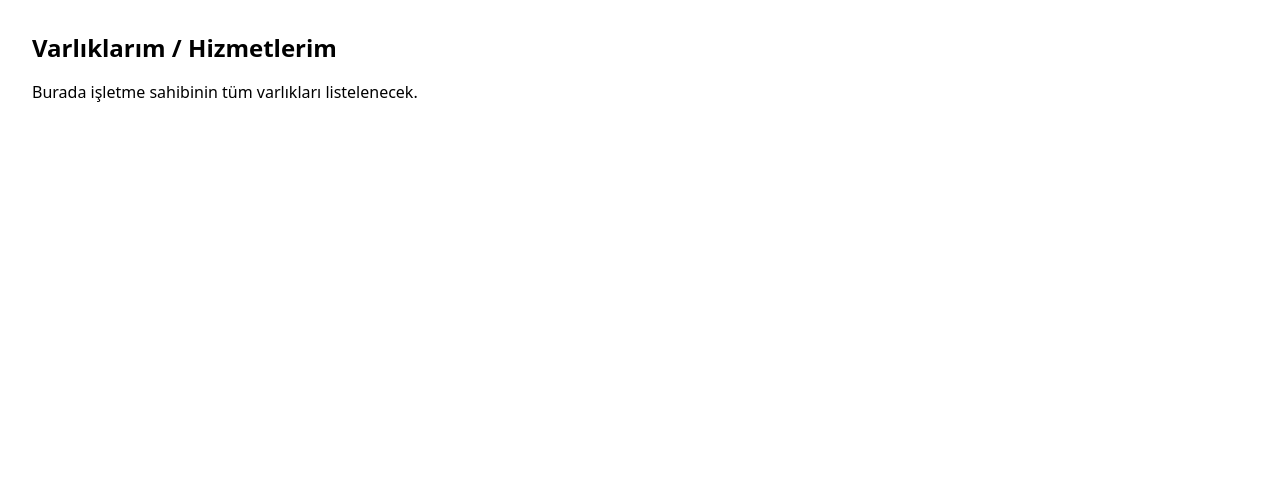
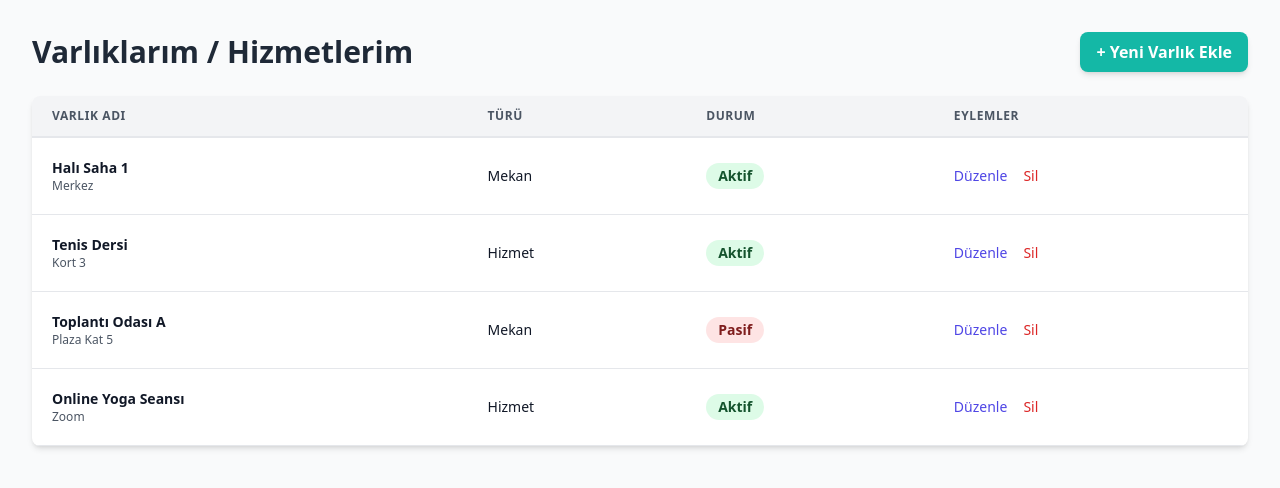
Before and after one commit to MuhammedEbrar/RandevuRezervasyonSistemi, a React (Vite) app in the folder frontend/: page /dashboard/resources in a window 1280 px wide. Shown: the top 488 px of the page. Built offline with nearby package versions, Linux system fonts and the light colour scheme.

Commit message:
feat: Varlık listeleme ve oluşturma sayfaları için arayüz oluşturuldu

```diff
--- a/frontend/src/pages/CreateResourcePage.jsx
+++ b/frontend/src/pages/CreateResourcePage.jsx
@@ -1,11 +1,85 @@
-import React from 'react';
+import React, { useState } from 'react';
+import { useNavigate } from 'react-router-dom';
 
 function CreateResourcePage() {
+  const navigate = useNavigate();
+
+  // Formdaki her bir alan için state'leri tanımlayalım
+  const [name, setName] = useState('');
+  const [description, setDescription] = useState('');
+  const [type, setType] = useState('SERVICE'); // Varsayılan olarak 'Hizmet' seçili
+
+  const handleSubmit = (event) => {
+    event.preventDefault(); // Formun sayfayı yenilemesini engelle
+    const newResource = { name, description, type };
+    console.log('Yeni Varlık Bilgileri:', newResource);
+    alert('Yeni varlık konsola yazdırıldı! (Henüz backend yok)');
+    // İleride burada backend'e istek atılacak
+  };
+
   return (
-    <div className="p-8">
-      <h1 className="text-2xl font-bold mb-4">Yeni Varlık / Hizmet Oluştur</h1>
-      <p>Burada yeni varlık ekleme formu olacak.</p>
-      {/* Form kodları buraya gelecek */}
+    <div className="p-4 sm:p-6 md:p-8 bg-gray-50 min-h-screen">
+      <div className="max-w-2xl mx-auto bg-white p-8 rounded-lg shadow-md">
+        <h1 className="text-2xl sm:text-3xl font-bold text-gray-800 mb-6">Yeni Varlık / Hizmet Oluştur</h1>
+
+        <form onSubmit={handleSubmit}>
+          {/* Varlık Adı */}
+          <div className="mb-4">
+            <label htmlFor="name" className="block text-gray-700 font-bold mb-2">Varlık Adı</label>
+            <input
+              type="text"
+              id="name"
+              value={name}
+              onChange={(e) => setName(e.target.value)}
+              className="w-full p-3 border border-gray-300 rounded-md focus:outline-none focus:ring-2 focus:ring-teal-500"
+              placeholder="Örn: Halı Saha 1, Yoga Dersi"
+              required
+            />
+          </div>
+
+          {/* Açıklama */}
+          <div className="mb-4">
+            <label htmlFor="description" className="block text-gray-700 font-bold mb-2">Açıklama</label>
+            <textarea
+              id="description"
+              value={description}
+              onChange={(e) => setDescription(e.target.value)}
+              className="w-full p-3 border border-gray-300 rounded-md focus:outline-none focus:ring-2 focus:ring-teal-500"
+              rows="4"
+              placeholder="Varlık veya hizmet hakkında kısa bir açıklama..."
+            ></textarea>
+          </div>
+
+          {/* Varlık Türü */}
+          <div className="mb-6">
+            <label htmlFor="type" className="block text-gray-700 font-bold mb-2">Türü</label>
+            <select
+              id="type"
+              value={type}
+              onChange={(e) => setType(e.target.value)}
+              className="w-full p-3 border border-gray-300 rounded-md focus:outline-none focus:ring-2 focus:ring-teal-500 bg-white"
+            >
+              <option value="SERVICE">Hizmet (Örn: Ders, Danışmanlık)</option>
+              <option value="SPACE">Mekan (Örn: Saha, Oda, Masa)</option>
+            </select>
+          </div>
+
+          {/* Butonlar */}
+          <div className="flex items-center justify-end gap-4">
+             <button
+                type="button"
+                onClick={() => navigate('/dashboard/resources')}
+                className="bg-gray-200 text-gray-800 font-bold py-2 px-6 rounded-lg hover:bg-gray-300 transition-colors">
+               İptal
+             </button>
+             <button
+                type="submit"
+                className="bg-teal-500 text-white font-bold py-2 px-6 rounded-lg hover:bg-teal-600 transition-colors">
+               Oluştur
+             </button>
+          </div>
+        </form>
+      </div>
     </div>
   );
 }
--- a/frontend/src/pages/ResourceListPage.jsx
+++ b/frontend/src/pages/ResourceListPage.jsx
@@ -1,11 +1,80 @@
 import React from 'react';
+import { useNavigate } from 'react-router-dom';
+
+// 1. Backend'den gelecek verilere benzeyen sahte bir veri oluşturalım.
+const mockResources = [
+  { id: 1, name: 'Halı Saha 1', type: 'SPACE', location: 'Merkez', is_active: true },
+  { id: 2, name: 'Tenis Dersi', type: 'SERVICE', location: 'Kort 3', is_active: true },
+  { id: 3, name: 'Toplantı Odası A', type: 'SPACE', location: 'Plaza Kat 5', is_active: false },
+  { id: 4, name: 'Online Yoga Seansı', type: 'SERVICE', location: 'Zoom', is_active: true },
+];
 
 function ResourceListPage() {
+  const navigate = useNavigate();
   return (
-    <div className="p-8">
-      <h1 className="text-2xl font-bold mb-4">Varlıklarım / Hizmetlerim</h1>
-      <p>Burada işletme sahibinin tüm varlıkları listelenecek.</p>
-      {/* Liste kodları buraya gelecek */}
+    <div className="p-4 sm:p-6 md:p-8 bg-gray-50 min-h-screen">
+      <div className="max-w-7xl mx-auto">
+        <div className="flex justify-between items-center mb-6">
+          <h1 className="text-2xl sm:text-3xl font-bold text-gray-800">Varlıklarım / Hizmetlerim</h1>
+          <button
+            onClick={() => navigate('/dashboard/resources/new')}
+            className="bg-teal-500 text-white font-bold py-2 px-4 rounded-lg hover:bg-teal-600 transition-colors shadow-md">
+            + Yeni Varlık Ekle
+          </button>
+        </div>
+
+        {/* Varlıkları listeleyeceğimiz tablo */}
+        <div className="bg-white shadow-md rounded-lg overflow-hidden">
+          <table className="min-w-full leading-normal">
+            <thead>
+              <tr className="border-b-2 border-gray-200 bg-gray-100">
+                <th className="px-5 py-3 text-left text-xs font-semibold text-gray-600 uppercase tracking-wider">
+                  Varlık Adı
+                </th>
+                <th className="px-5 py-3 text-left text-xs font-semibold text-gray-600 uppercase tracking-wider">
+                  Türü
+                </th>
+                <th className="px-5 py-3 text-left text-xs font-semibold text-gray-600 uppercase tracking-wider">
+                  Durum
+                </th>
+                <th className="px-5 py-3 text-left text-xs font-semibold text-gray-600 uppercase tracking-wider">
+                  Eylemler
+                </th>
+              </tr>
+            </thead>
+            <tbody>
+              {/* Sahte verileri burada döngüye alıp her biri için bir satır oluşturalım */}
+              {mockResources.map((resource) => (
+                <tr key={resource.id} className="hover:bg-gray-50">
+                  <td className="px-5 py-5 border-b border-gray-200 text-sm">
+                    <p className="text-gray-900 whitespace-no-wrap font-semibold">{resource.name}</p>
+                    <p className="text-gray-600 whitespace-no-wrap text-xs">{resource.location}</p>
+                  </td>
+                  <td className="px-5 py-5 border-b border-gray-200 text-sm">
+                    <p className="text-gray-900 whitespace-no-wrap">
+                      {resource.type === 'SPACE' ? 'Mekan' : 'Hizmet'}
+                    </p>
+                  </td>
+                  <td className="px-5 py-5 border-b border-gray-200 text-sm">
+                    <span className={`relative inline-block px-3 py-1 font-semibold leading-tight ${
+                        resource.is_active ? 'text-green-900' : 'text-red-900'
+                      }`}>
+                      <span aria-hidden className={`absolute inset-0 ${
+                          resource.is_active ? 'bg-green-200' : 'bg-red-200'
+                        } opacity-50 rounded-full`}></span>
+                      <span className="relative">{resource.is_active ? 'Aktif' : 'Pasif'}</span>
+                    </span>
+                  </td>
+                  <td className="px-5 py-5 border-b border-gray-200 text-sm">
+                     <button className="text-indigo-600 hover:text-indigo-900 font-medium">Düzenle</button>
+                     <button className="text-red-600 hover:text-red-900 ml-4 font-medium">Sil</button>
+                  </td>
+                </tr>
+              ))}
+            </tbody>
+          </table>
+        </div>
+      </div>
     </div>
   );
 }
```
